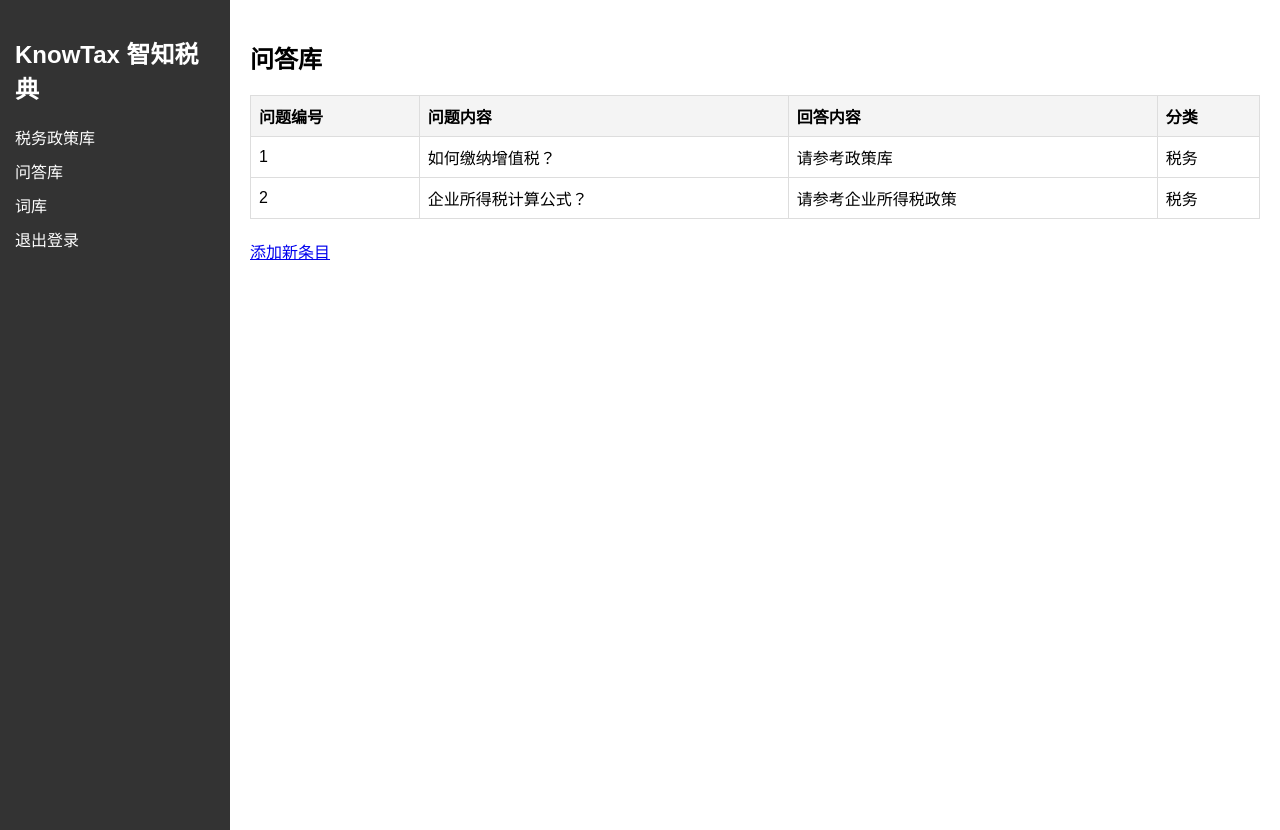
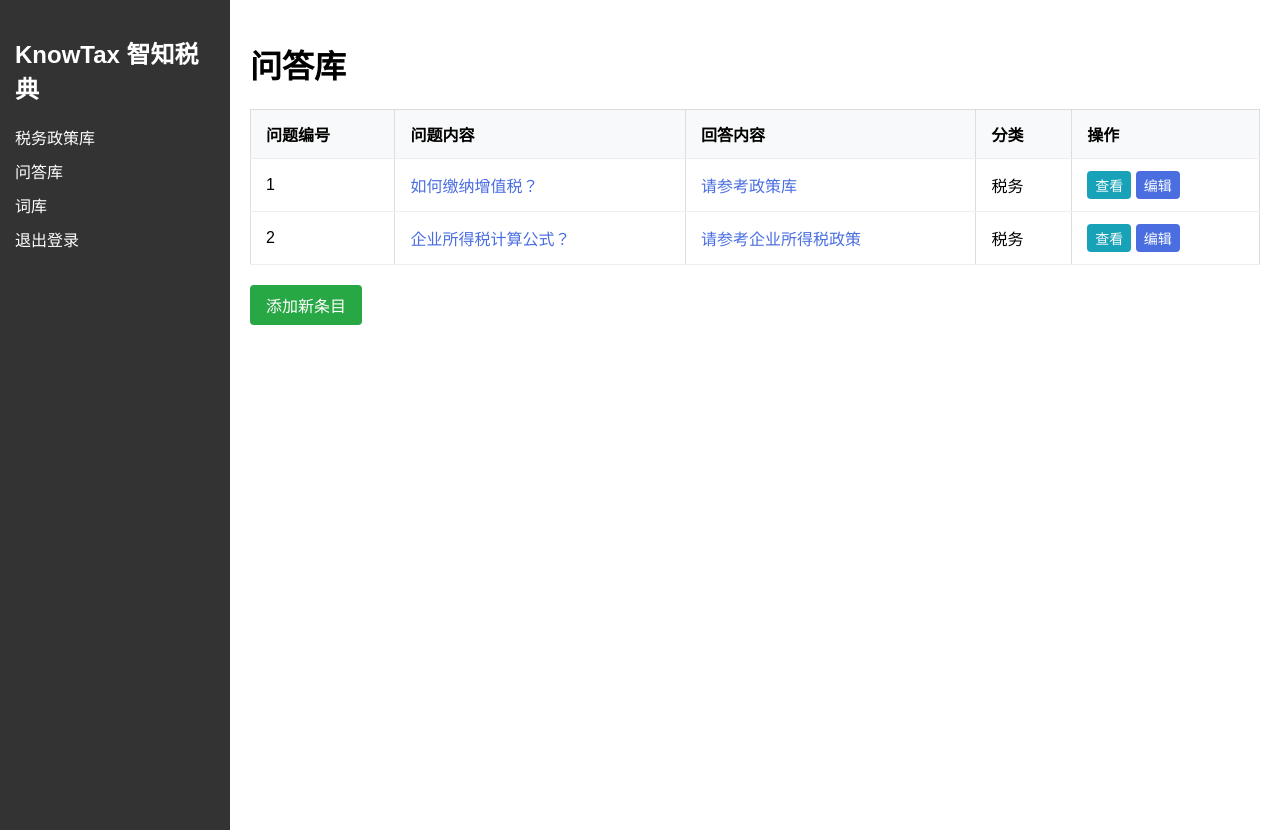
Before and after one commit to Ulricman/Agent, a Flask app: page /data/qa in a window 1280 px wide. Run offline with Flask 3, Linux system fonts and the light colour scheme.

Commit message:
feat(data): 添加问答管理功能
- 新增问答详情、编辑、更新和添加功能
- 创建相关路由和模板文件
- 更新样式表，增加问答页面样式
- 修改表格模板，增加操作列和链接

```diff
--- a/routes/data.py
+++ b/routes/data.py
@@ -1,4 +1,4 @@
-from flask import Blueprint, render_template
+from flask import Blueprint, render_template, request, redirect, url_for, flash
 
 data_bp = Blueprint('data', __name__)
 
@@ -40,3 +40,74 @@ def terms():
 #@data_bp.route('/permission')
 #def terms():
     #return render_template("table.html", title="权限管理", headers=terms_data[0], data=terms_data[1:], add_new_url="/data/permission/add")
+
+# 问答详情页面
+@data_bp.route('/qa/detail/<int:qa_id>')
+def qa_detail(qa_id):
+    # 在实际应用中，应该从数据库查询该ID的问答
+    # 这里使用模拟数据查找对应的问答
+    qa_item = None
+    for item in qa_data[1:]:  # 跳过标题行
+        if item[0] == qa_id:
+            qa_item = item
+            break
+
+    if qa_item:
+        return render_template("qa_detail.html", qa=qa_item, headers=qa_data[0])
+    else:
+        return render_template("error.html", message="未找到该问答信息")
+
+
+# 编辑问答
+@data_bp.route('/qa/edit/<int:qa_id>')
+def qa_edit(qa_id):
+    # 查找对应的问答
+    qa_item = None
+    for item in qa_data[1:]:
+        if item[0] == qa_id:
+            qa_item = item
+            break
+
+    if qa_item:
+        return render_template("qa_edit.html", qa=qa_item)
+    else:
+        return render_template("error.html", message="未找到该问答信息")
+
+# 更新问答
+@data_bp.route('/qa/update/<int:qa_id>', methods=['POST'])
+def qa_update(qa_id):
+    question = request.form.get('question')
+    answer = request.form.get('answer')
+    category = request.form.get('category')
+
+    # 查找并更新对应的问答
+    for item in qa_data[1:]:
+        if item[0] == qa_id:
+            item[1] = question
+            item[2] = answer
+            item[3] = category
+            break
+
+    # 实际应用中应该更新数据库
+    # flash("问答更新成功", "success")
+    return redirect(url_for('data.qa_detail', qa_id=qa_id))
+
+# 添加新问答页面
+@data_bp.route('/qa/add', methods=['GET', 'POST'])
+def qa_add():
+    if request.method == 'POST':
+        question = request.form.get('question')
+        answer = request.form.get('answer')
+        category = request.form.get('category')
+
+        # 生成新ID (实际应用中应由数据库生成)
+        new_id = max([item[0] for item in qa_data[1:]]) + 1
+
+        # 添加新问答
+        qa_data.append([new_id, question, answer, category])
+
+        # 实际应用中应该更新数据库
+        # flash("问答添加成功", "success")
+        return redirect(url_for('data.qa'))
+
+    return render_template("qa_add.html")
--- a/static/css/style.css
+++ b/static/css/style.css
@@ -47,3 +47,138 @@ table th, table td {
 table th {
     background-color: #f4f4f4;
 }
+
+/* 问答详情页样式 */
+.qa-detail-container {
+    max-width: 800px;
+    margin: 20px auto;
+    padding: 20px;
+}
+
+.qa-detail-card {
+    background-color: #fff;
+    border-radius: 8px;
+    box-shadow: 0 2px 10px rgba(0, 0, 0, 0.1);
+    padding: 20px;
+}
+
+.qa-header {
+    border-bottom: 1px solid #eee;
+    padding-bottom: 15px;
+    margin-bottom: 20px;
+    display: flex;
+    justify-content: space-between;
+}
+
+.qa-question, .qa-answer {
+    margin-bottom: 20px;
+}
+
+.qa-question h2, .qa-answer h2 {
+    color: #333;
+    margin-bottom: 10px;
+    font-size: 1.2em;
+}
+
+.question-content, .answer-content {
+    padding: 15px;
+    background-color: #f9f9f9;
+    border-radius: 5px;
+    line-height: 1.6;
+}
+
+.qa-actions {
+    display: flex;
+    justify-content: flex-end;
+    gap: 10px;
+    margin-top: 20px;
+}
+
+/* 按钮样式 */
+.btn {
+    display: inline-block;
+    padding: 8px 16px;
+    border-radius: 4px;
+    text-decoration: none;
+    font-weight: 500;
+    cursor: pointer;
+    transition: background-color 0.3s;
+}
+
+.btn-primary {
+    background-color: #4a6ee0;
+    color: white;
+}
+
+.btn-secondary {
+    background-color: #6c757d;
+    color: white;
+}
+
+.btn-success {
+    background-color: #28a745;
+    color: white;
+}
+
+.btn-info {
+    background-color: #17a2b8;
+    color: white;
+}
+
+.btn-sm {
+    padding: 4px 8px;
+    font-size: 0.875em;
+}
+
+/* 表格样式增强 */
+.data-table {
+    width: 100%;
+    border-collapse: collapse;
+}
+
+.data-table th, .data-table td {
+    padding: 12px 15px;
+    text-align: left;
+    border-bottom: 1px solid #eee;
+}
+
+.data-table th {
+    background-color: #f8f9fa;
+    font-weight: 600;
+}
+
+.content-link {
+    color: #4a6ee0;
+    text-decoration: none;
+}
+
+.content-link:hover {
+    text-decoration: underline;
+}
+
+/* 表单样式 */
+.form-group {
+    margin-bottom: 20px;
+}
+
+.form-group label {
+    display: block;
+    margin-bottom: 8px;
+    font-weight: 500;
+}
+
+.form-group input, .form-group textarea {
+    width: 100%;
+    padding: 10px;
+    border: 1px solid #ddd;
+    border-radius: 4px;
+    font-family: inherit;
+    font-size: 1em;
+}
+
+.form-actions {
+    display: flex;
+    justify-content: flex-end;
+    gap: 10px;
+    margin-top: 30px;
+}
--- a/templates/table.html
+++ b/templates/table.html
@@ -1,23 +1,46 @@
-{% extends 'base.html' %}
+{% extends "base.html" %}
 {% block content %}
-<h2>{{ title }}</h2>
-<table border="1">
+<div class="table-container">
+    <h1>{{ title }}</h1>
+    <table class="data-table">
         <thead>
             <tr>
                 {% for header in headers %}
                 <th>{{ header }}</th>
                 {% endfor %}
+                <th>操作</th>
             </tr>
         </thead>
         <tbody>
             {% for row in data %}
             <tr>
-            {% for cell in row %}
-            <td>{{ cell }}</td>
+                {% for i in range(row|length) %}
+                <td>
+                    {% if title == "问答库" and (i == 1 or i == 2) %}
+                    <a href="/data/qa/detail/{{ row[0] }}" class="content-link">
+                        {{ row[i]|truncate(30) }}
+                    </a>
+                    {% else %}
+                    {{ row[i] }}
+                    {% endif %}
+                </td>
                 {% endfor %}
+                <td>
+                    {% if title == "问答库" %}
+                    <a href="/data/qa/detail/{{ row[0] }}" class="btn btn-sm btn-info">查看</a>
+                    <a href="/data/qa/edit/{{ row[0] }}" class="btn btn-sm btn-primary">编辑</a>
+                    {% elif title == "税务政策库" %}
+                    <a href="/data/policies/detail/{{ row[0] }}" class="btn btn-sm btn-info">查看</a>
+                    {% elif title == "词库" %}
+                    <a href="/data/terms/detail/{{ row[0] }}" class="btn btn-sm btn-info">查看</a>
+                    {% endif %}
+                </td>
             </tr>
             {% endfor %}
         </tbody>
     </table>
-<a href="{{ add_new_url }}">添加新条目</a>
+    <div class="action-buttons">
+        <a href="{{ add_new_url }}" class="btn btn-success">添加新条目</a>
+    </div>
+</div>
 {% endblock %}
```
Also changed, not shown: templates/error.html (added, +8 -0 lines), templates/qa_add.html (added, +24 -0 lines), templates/qa_detail.html (added, +28 -0 lines), templates/qa_edit.html (added, +24 -0 lines). Lines whose indentation alone changed are shown as unchanged.
